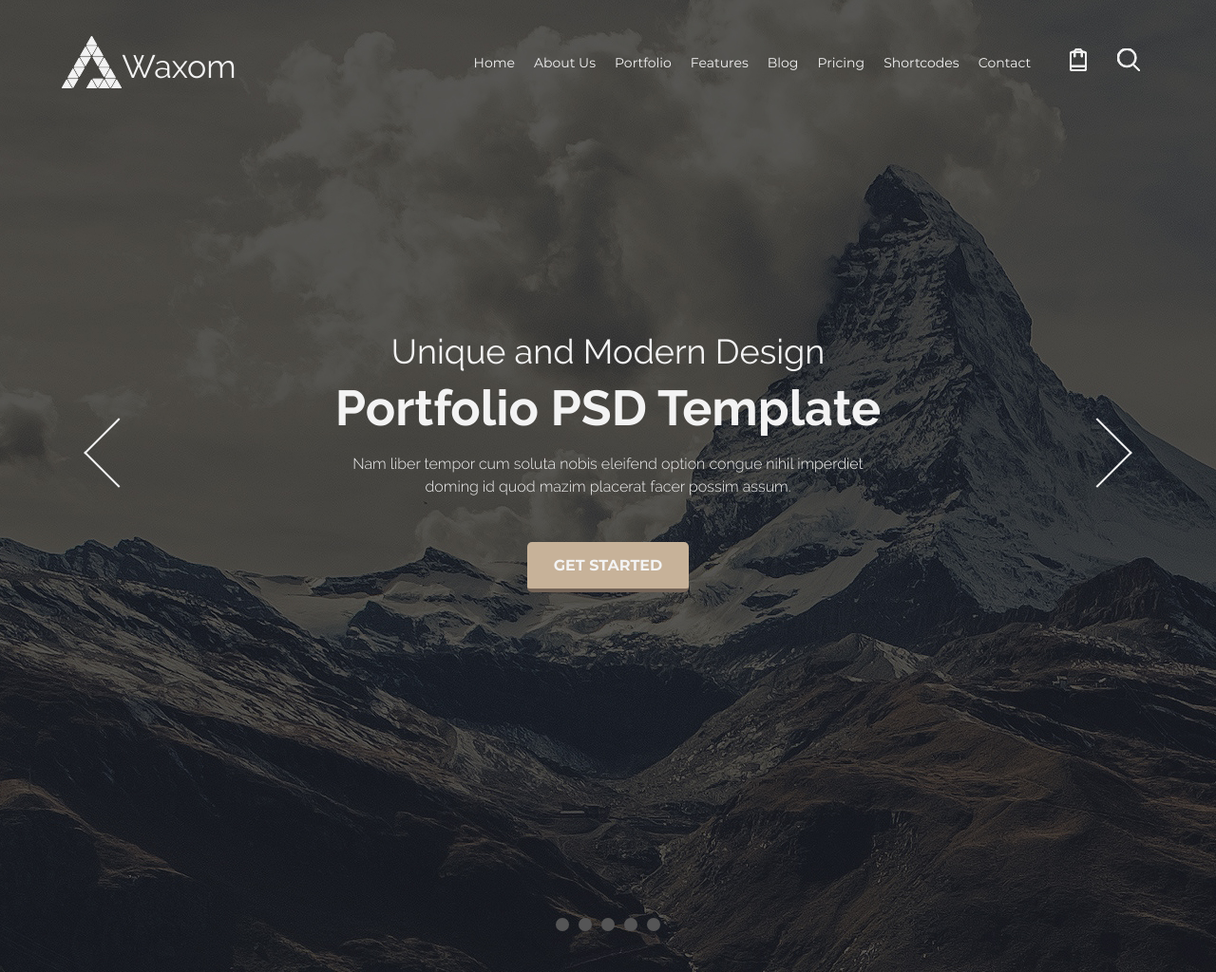
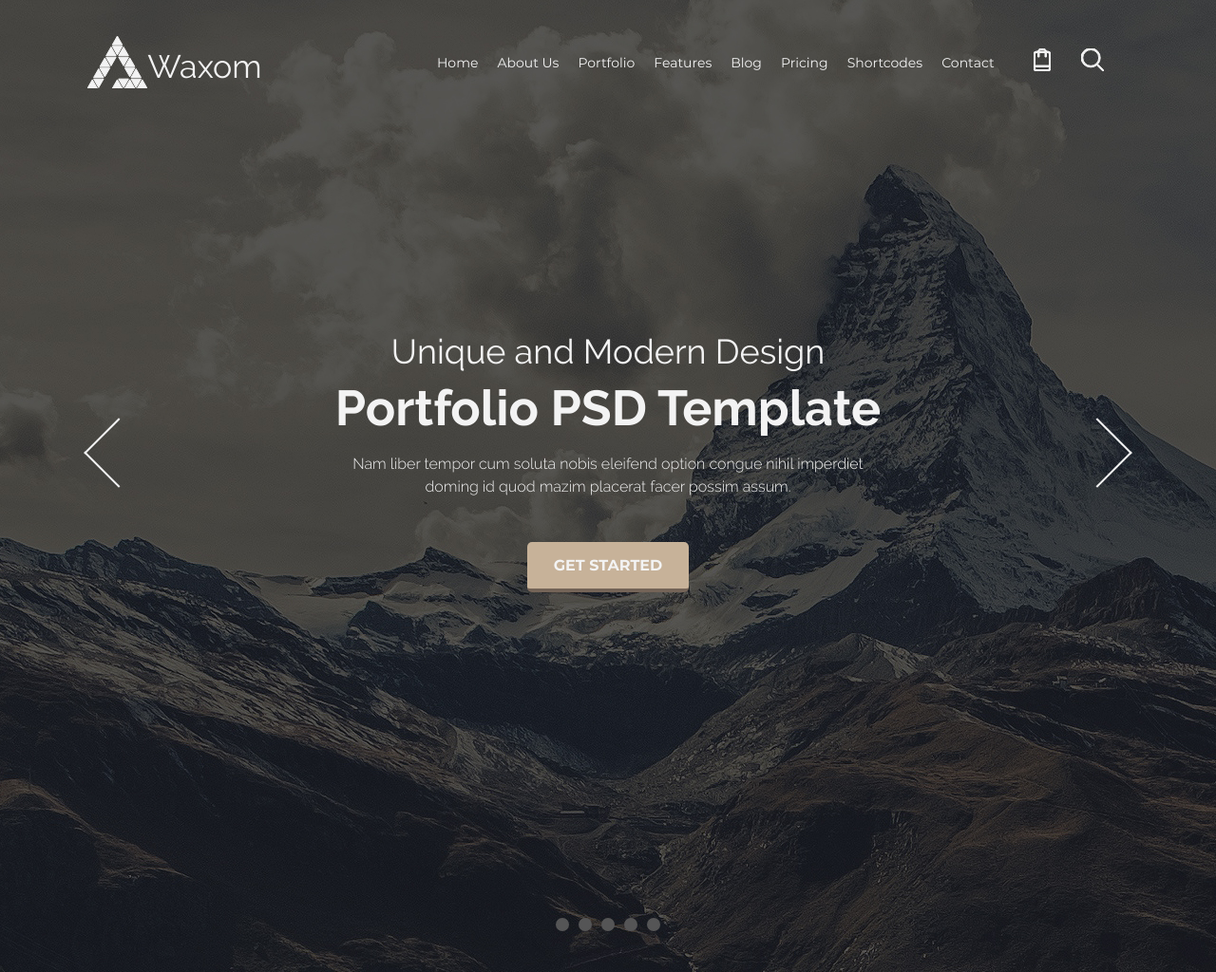
Before and after one commit to astraliq/Final-template, a plain HTML site: page index.html in a window 1280 px wide. Shown: the top 1024 px of the page at 95% size. Drawn offline with Linux system fonts and the light colour scheme.

Commit message:
update header
отступы в навигации заменены на флекс для лучшей адаптивности

```diff
--- a/index.html
+++ b/index.html
@@ -18,6 +18,7 @@
 				</svg>
 				<span class="header-name">waxom</span>
 			</a>
+			<div class="header-nav">
 				<nav>
 					<ul class="header-menu">
 						<li class="header-menu-li"><a href="#">home</a></li>
@@ -40,6 +41,7 @@
 						<path d="M1545.76,77.682l-6.19-6.095a9.807,9.807,0,0,0,2.62-6.658,10.1,10.1,0,1,0-10.1,9.934,10.183,10.183,0,0,0,6.36-2.218l6.21,6.12a0.788,0.788,0,0,0,1.1,0A0.763,0.763,0,0,0,1545.76,77.682Zm-13.67-4.348a8.406,8.406,0,1,1,8.54-8.405A8.477,8.477,0,0,1,1532.09,73.334Z" transform="translate(-1522 -55)" />
 					</svg>
 				</button>
+			</div>
 		</div>
 		<section class="slider">
 			<div class="slider-main">
@@ -408,7 +410,7 @@
 		<div class="copyright">
 			<div class="copyright-left copyright_block">
 				<ul class="copyright-list">
-					<li><span>Copyright &copy; 2015 </span><a class="copyright-list-name" href="#">Waxom</a></li>
+					<li>Copyright &copy; 2015 <a class="copyright-list-name" href="#">Waxom</a></li>
 					<li><a class="copyright-list-link" href="#">Privacy Policy</a></li>
 					<li><a class="copyright-list-link" href="#">FAQ</a></li>
 					<li><a class="copyright-list-link" href="#">Support</a></li>
@@ -416,8 +418,8 @@
 			</div>
 			<div class="copyright-right copyright_block">
 				<ul class="copyright-list">
-					<li><span>Designed by </span><a class="copyright-list-name" href="#">ThemeFire</a></li>
-					<li><span>Only on </span><a class="copyright-list-name" href="#">Envato Market</a></li>
+					<li>Designed by <a class="copyright-list-name" href="#">ThemeFire</a></li>
+					<li>Only on <a class="copyright-list-name" href="#">Envato Market</a></li>
 				</ul>
 			</div>
 		</div>
--- a/less/main.less
+++ b/less/main.less
@@ -69,10 +69,20 @@ header {
 	display: -ms-flex;
 	display: -o-flex;
 	display: flex;
-	justify-content: center;
+	justify-content: space-around;
+	flex-wrap: wrap;
+	align-content: space-between;
+
+	&-nav{
+		display: -webkit-flex;
+		display: -moz-flex;
+		display: -ms-flex;
+		display: -o-flex;
+		display: flex;
+	}
 
 	&-logo {
-		margin: 38px 0 0 0.9vw;
+		margin: 38px 0 0 0;
 		display: -webkit-flex;
 		display: -moz-flex;
 		display: -ms-flex;
@@ -107,6 +117,7 @@ header {
 		background-color: transparent;
 		height: 25px;
 		margin: 50px 20px 0 0;
+		cursor: pointer;
 
 		& {
 			fill: @colorTextLight;
@@ -131,7 +142,7 @@ header {
 		display: -o-flex;
 		display: flex;
 		list-style-type: none;
-		margin: 57px 15px 0 250px;
+		margin: 57px 15px 0 0;
 		padding: 0;
 
 		&-li {
@@ -188,6 +199,7 @@ header {
 		background: none;
 		border: none;
 		outline: none;
+		cursor: pointer;
 
 		&:before {
 			content: "";
@@ -508,6 +520,7 @@ header {
 		color: @color3;
 		margin: 0 5px;
 		.mixin_font(@font1-lt; 14px; 300; @color3; center;);
+		cursor: pointer;
 
 		&:hover {
 			background-color: @color1;
@@ -633,6 +646,7 @@ header {
 		padding: 10px 5px 5px 5px;
 		margin: 40px 0 0 0;
 		box-sizing: border-box;
+		cursor: pointer;
 
 		&:hover {
 			background-color: #736357;
@@ -685,6 +699,7 @@ header {
 			height: 100px;
 			border-radius: 50%;
 			transition: .1s;
+			cursor: pointer;
 
 			&-icon {
 				fill: @colorTextLight;
@@ -1035,6 +1050,7 @@ header {
 		margin: 20px 5px;
 		box-sizing: border-box;
 		position: relative;
+		cursor: pointer;
 
 		&:after {
 			content: "";
```
Also changed, not shown: css/style.css. Lines whose indentation alone changed are shown as unchanged.
